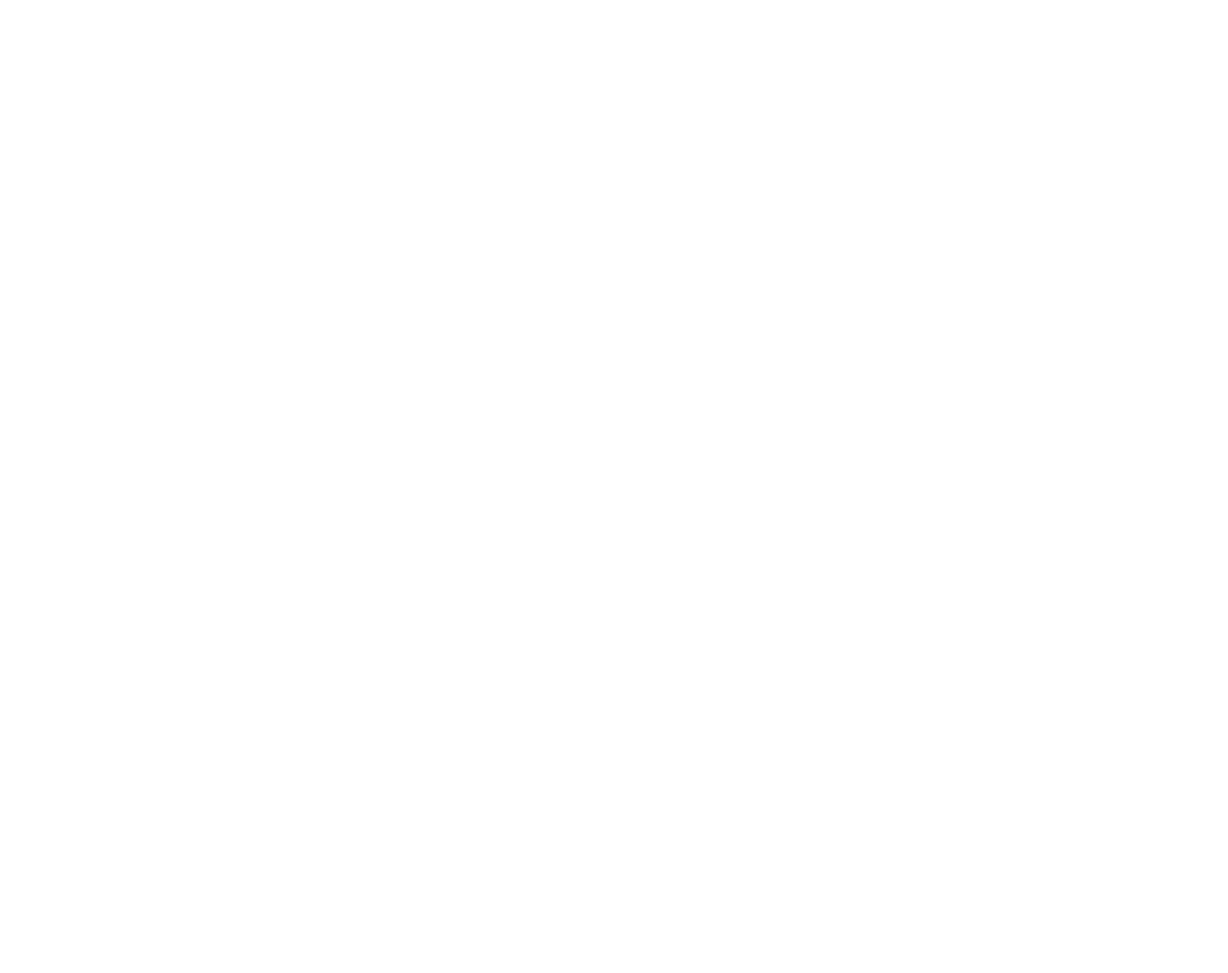
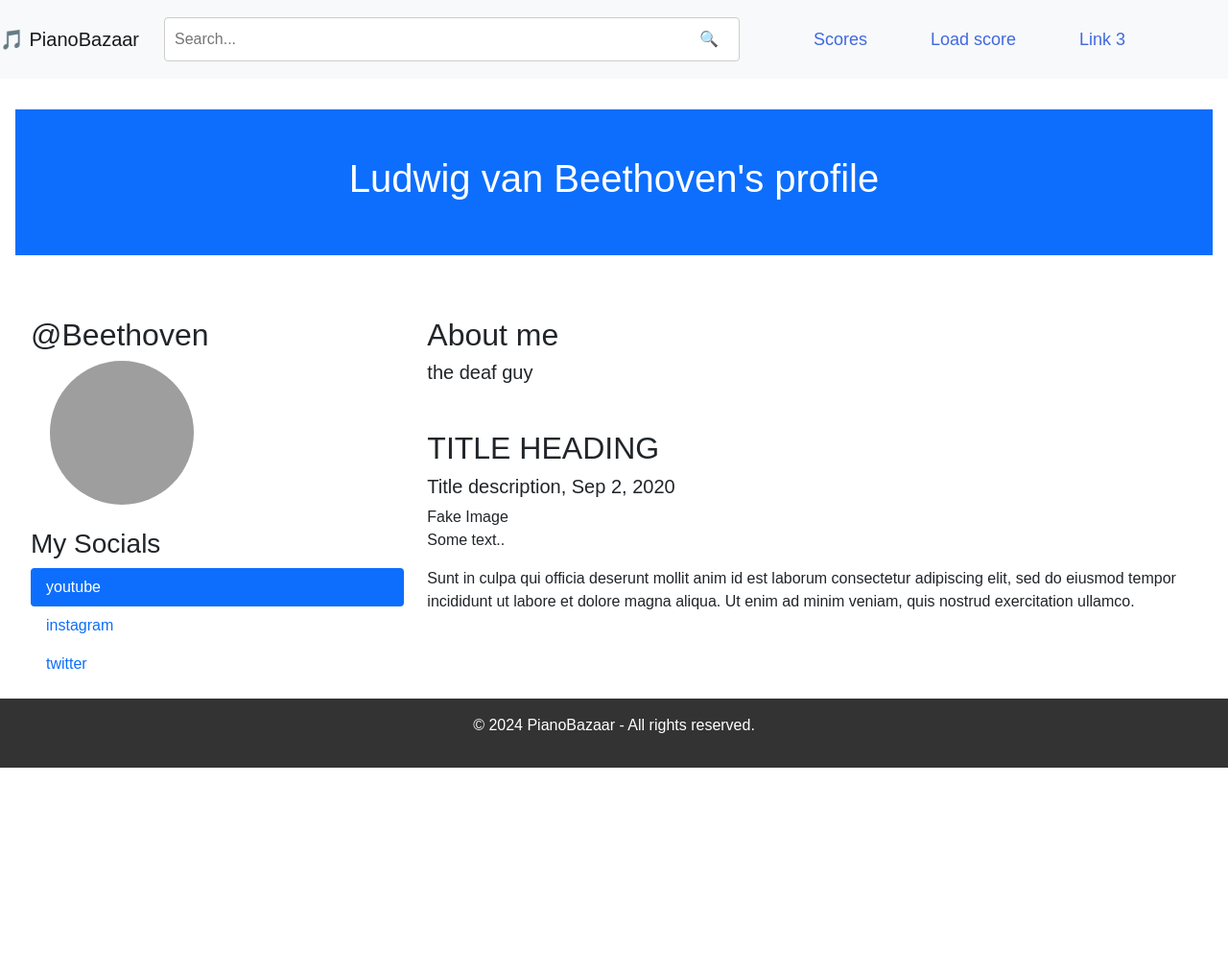
Before and after one commit to Devilasa/PianoBazaar-project, a Django app: page /sheetmusic/arranger/489/ in a window 1280 px wide. Before the commit the page is empty. Shown: the whole page at 96% size. Before the commit the page ends 800 px from the top, so only its background shows below. Run offline with Django 5.2, Linux system fonts and the light colour scheme; data comes from the database, SQL or seed files in the repository; both versions use the stored data as it was after the commit; some libraries are stand-ins or nearby versions; grey boxes are pictures that could not be loaded.

Commit message:
profile layout initialization

```diff
--- a/PianoBazaar/PianoBazaar/settings.py
+++ b/PianoBazaar/PianoBazaar/settings.py
@@ -124,7 +124,7 @@
 STATICFILES_DIRS = [BASE_DIR / 'static']
 
 
-MEDIA_URL = '/media/'
+MEDIA_URL = 'media/'
 #MEDIA_ROOT = os.path.join(BASE_DIR, 'media')
 
 
--- a/PianoBazaar/sheetmusic/models.py
+++ b/PianoBazaar/sheetmusic/models.py
@@ -22,6 +22,7 @@
     user = models.OneToOneField(User, on_delete=models.CASCADE)
     bio = models.TextField(max_length=500, blank=True)
     birth_date = models.DateField(null=True, blank=True)
+    profile_image = models.FileField(upload_to='media/profiles/profile_imgs', blank=True, null=True)
     purchased_scores = models.ManyToManyField('Score', through='Copy')
 
     def __str__(self):
--- a/PianoBazaar/sheetmusic/templates/sheetmusic/arranger_detail.html
+++ b/PianoBazaar/sheetmusic/templates/sheetmusic/arranger_detail.html
@@ -1,10 +1,40 @@
-<!DOCTYPE html>
-<html lang="en">
-<head>
-    <meta charset="UTF-8">
-    <title>Title</title>
-</head>
-<body>
+{% extends 'base.html' %}
 
-</body>
-</html>
+{% block content %}
+
+    <div class="p-5 bg-primary text-white text-center">
+      <h1>{{ object.user.first_name }} {{ object.user.last_name }}'s profile</h1>
+    </div>
+    <div class="container-fluid mt-5">
+      <div class="row">
+        <div class="col-sm-4">
+          <h2>@{{ profile.user.username }}</h2>
+            <img src="/media/media/profiles/profile_imgs/Cat fofo aesthetic.jpg" class="rounded-circle" alt="profile image" width="150" height="150" style="margin-left: 20px;">
+          <h3 class="mt-4">My Socials</h3>
+          <ul class="nav nav-pills flex-column">
+            <li class="nav-item">
+              <a class="nav-link active" href="#">youtube</a>
+            </li>
+            <li class="nav-item">
+              <a class="nav-link" href="#">instagram</a>
+            </li>
+            <li class="nav-item">
+              <a class="nav-link" href="#">twitter</a>
+            </li>
+          </ul>
+          <hr class="d-sm-none">
+        </div>
+        <div class="col-sm-8">
+          <h2>About me</h2>
+          <h5>{{ object.bio }}</h5>
+
+
+          <h2 class="mt-5">TITLE HEADING</h2>
+          <h5>Title description, Sep 2, 2020</h5>
+          <div class="fakeimg">Fake Image</div>
+          <p>Some text..</p>
+          <p>Sunt in culpa qui officia deserunt mollit anim id est laborum consectetur adipiscing elit, sed do eiusmod tempor incididunt ut labore et dolore magna aliqua. Ut enim ad minim veniam, quis nostrud exercitation ullamco.</p>
+        </div>
+      </div>
+    </div>
+{% endblock %}
--- a/PianoBazaar/sheetmusic/templates/sheetmusic/create_sheet.html
+++ b/PianoBazaar/sheetmusic/templates/sheetmusic/create_sheet.html
@@ -1,6 +1,4 @@
 {% extends 'base.html' %}
-
-{% block title %} {{ title }} {% endblock %}
 
 {% load crispy_forms_tags %}
 
--- a/PianoBazaar/sheetmusic/templates/sheetmusic/score_list.html
+++ b/PianoBazaar/sheetmusic/templates/sheetmusic/score_list.html
@@ -16,5 +16,4 @@
         {% endfor %}
     </div>
 </div><br>
-
 {% endblock %}
--- a/PianoBazaar/sheetmusic/views.py
+++ b/PianoBazaar/sheetmusic/views.py
@@ -22,7 +22,6 @@
 
     def get_context_data(self, **kwargs):
         context = super().get_context_data(**kwargs)
-        context['title'] = 'Load sheetmusic'
         context['message'] = 'Load new sheetmusic'
         return context
 
--- a/PianoBazaar/templates/base.html
+++ b/PianoBazaar/templates/base.html
@@ -13,9 +13,8 @@
         <script src="https://cdn.jsdelivr.net/npm/bootstrap@5.1.3/dist/js/bootstrap.bundle.min.js"></script>
         {% load static %}
         <link rel="stylesheet" href="{% static 'css/style.css' %}">
+        {% load crispy_forms_tags %}
     {% endblock %}
-
-    {% load crispy_forms_tags %}
 
     <title>{% block title %}PianoBazaar{% endblock %}</title>
 </head>
```
Also changed, not shown: PianoBazaar/db.sqlite3, PianoBazaar/sheetmusic/migrations/0012_profile_profile_image.py (added).
